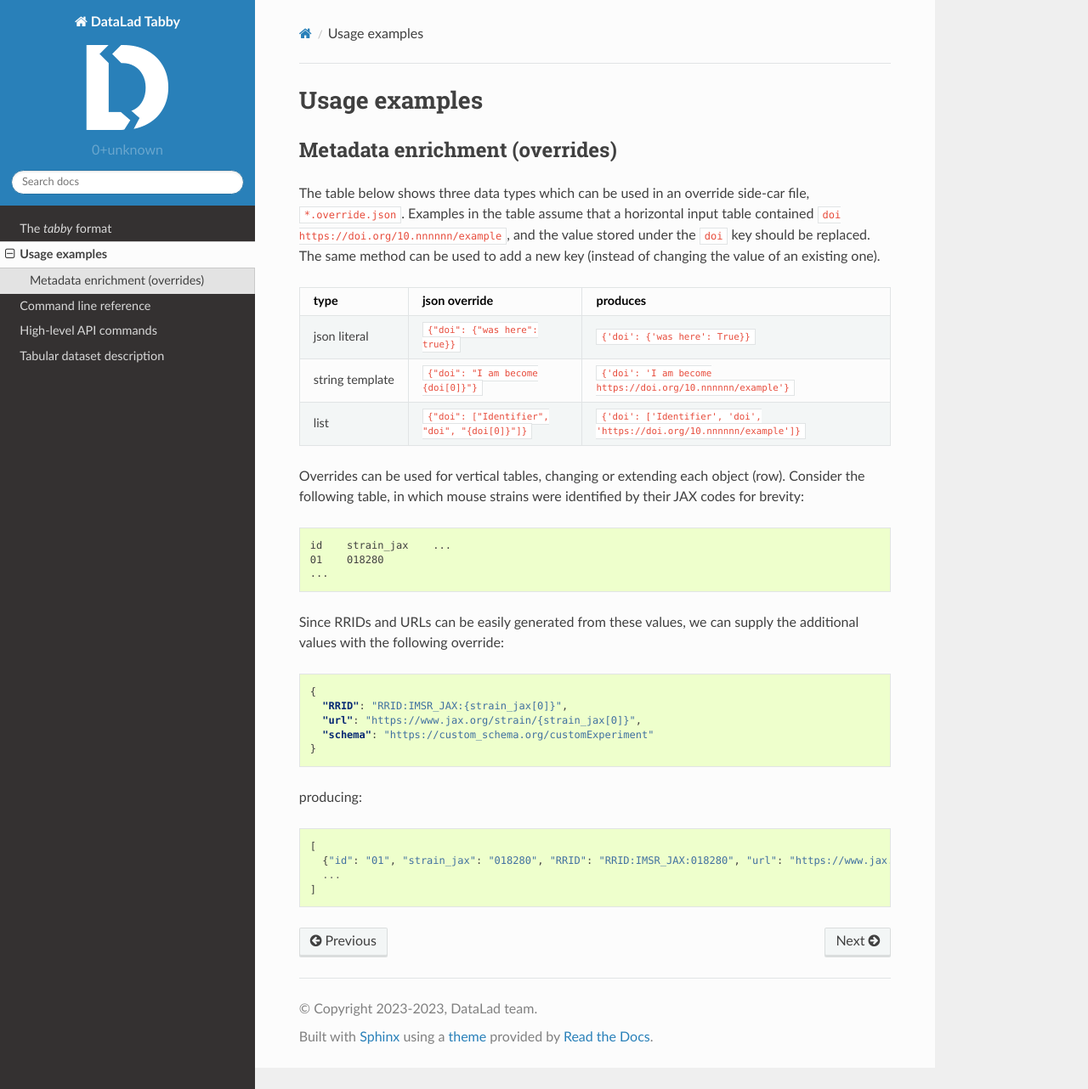
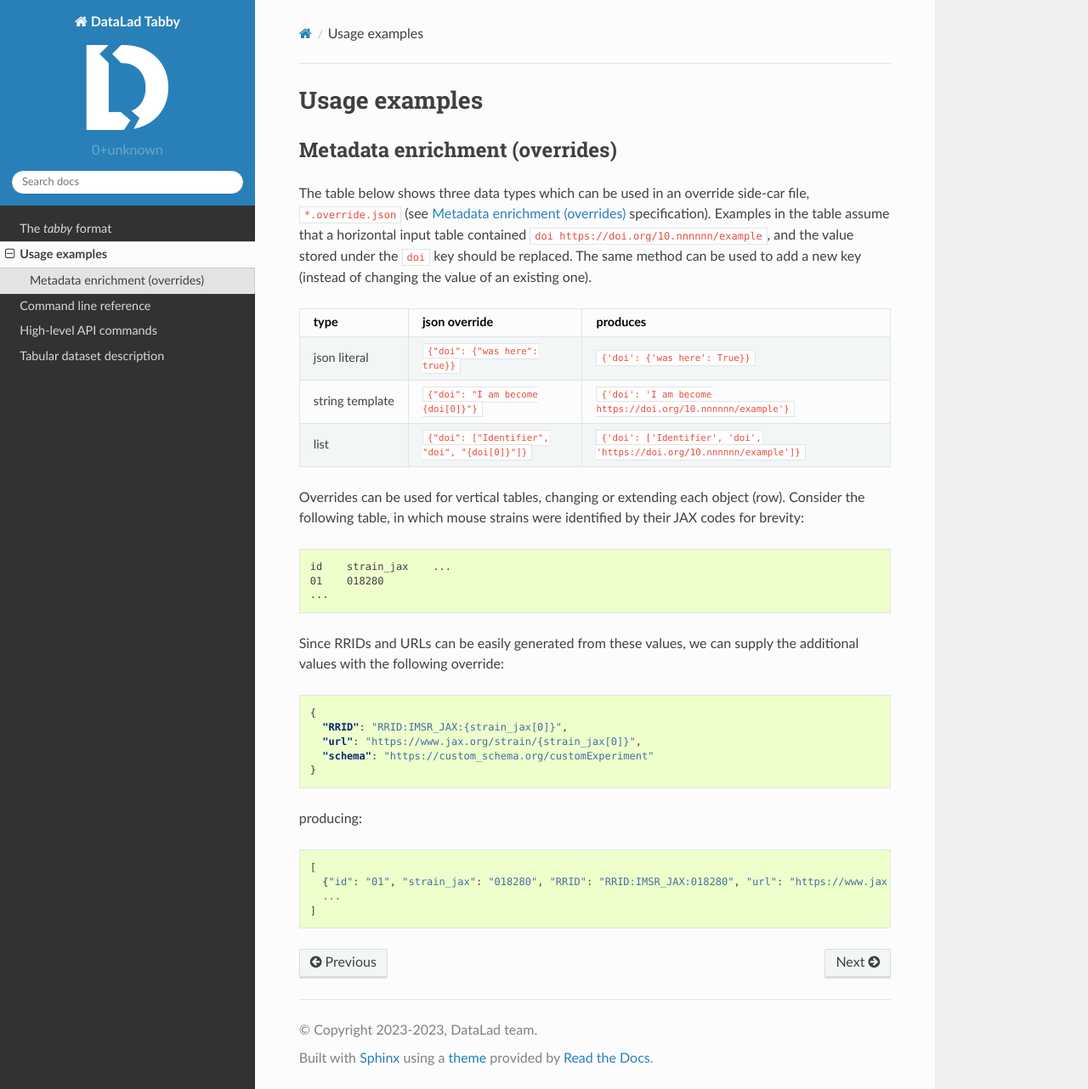
Before and after one commit to psychoinformatics-de/datalad-tabby, a Sphinx documentation site: the page built from docs/source/usage-examples.rst, in a window 1280 px wide and 1282 px high. Shown: the whole window at 85% size. Built offline with Sphinx 7.4.7 and the Read the Docs theme 2.0.0, drawn with Linux system fonts in a browser that asks for light colours; pages that are not in the unit, such as notebooks, are missing from menus.

Commit message:
Cross-link override specification and examples

```diff
--- a/docs/source/specification.rst
+++ b/docs/source/specification.rst
@@ -150,6 +150,7 @@ For example, a context for ``penguins_authors.tsv`` would be read from
 
 The content of such a file must be a valid JSON-LD context.
 
+.. _sec-override-specification:
 
 Metadata enrichment (overrides)
 ===============================
@@ -190,4 +191,4 @@ individually to each object (row) defined in that table.
 For uniformity, any metadata value is represented as a multi-value list
 (array) at the point of interpolation override specifications. A single item
 value for the key ``name`` therefore has to be referenced as ``{name[0]}``, not
-just ``{name}``.
+just ``{name}``. See :ref:`sec-override-examples` for examples.
--- a/docs/source/usage-examples.rst
+++ b/docs/source/usage-examples.rst
@@ -1,12 +1,15 @@
 Usage examples
 **************
+
+.. _sec-override-examples:
 
 Metadata enrichment (overrides)
 ===============================
 
 The table below shows three data types which can be used in an
-override side-car file, ``*.override.json``. Examples in the table
-assume that a horizontal input table contained ``doi
+override side-car file, ``*.override.json`` (see
+:ref:`sec-override-specification` specification). Examples in the
+table assume that a horizontal input table contained ``doi
 https://doi.org/10.nnnnnn/example``, and the value stored under the
 ``doi`` key should be replaced. The same method can be used to add a
 new key (instead of changing the value of an existing one).
```
